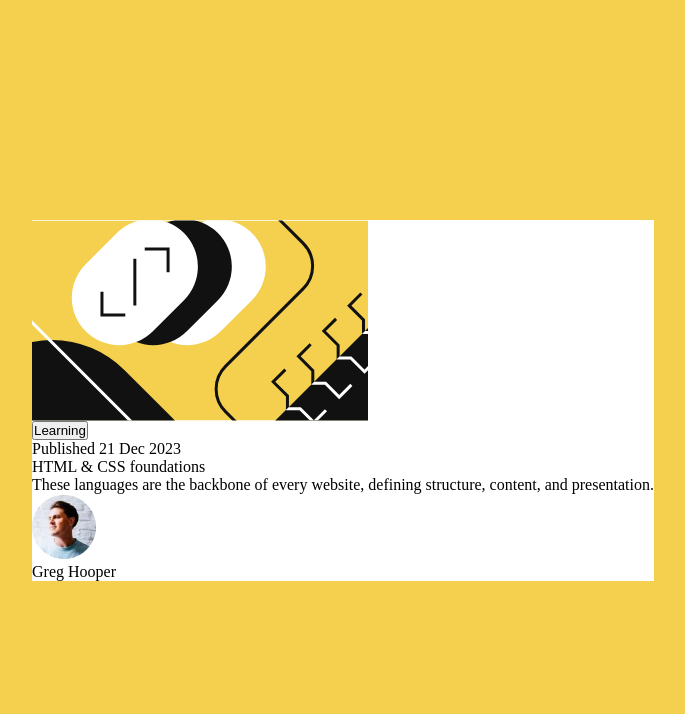
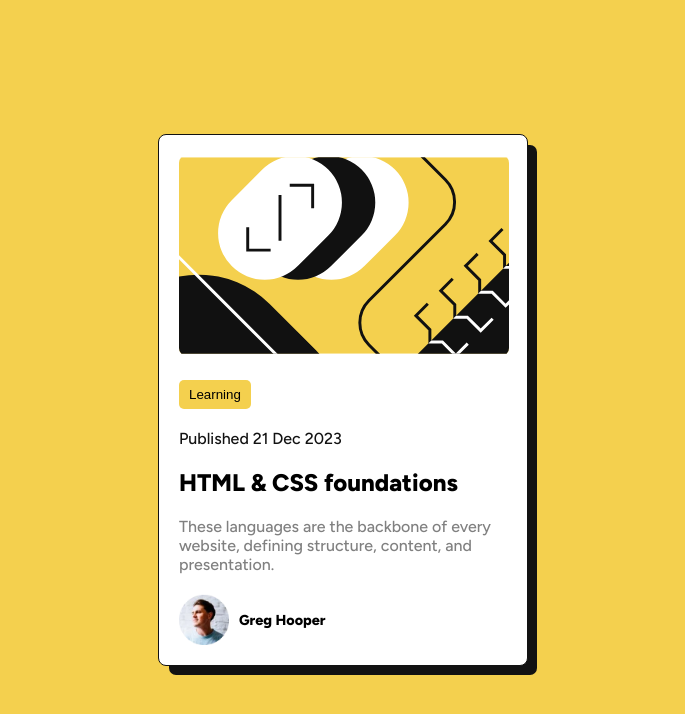
Before and after one commit to AnYa-git/Carte-blog, a plain HTML site: page index.html in a window 1280 px wide. Shown: the whole page, without its empty margins (297-982 px from the left). Drawn offline with Linux system fonts and the light colour scheme.

Commit message:
verison finale de la carte de blog

```diff
--- a/index.html
+++ b/index.html
@@ -9,6 +9,7 @@
   </head>
   <body>
     <div class="card">
+      <div class="imgBlog">
         <svg
           xmlns="http://www.w3.org/2000/svg"
           width="336"
@@ -102,20 +103,22 @@
             </g>
           </g>
           <defs>
-          <clipPath id="a"><path fill="#fff" d="M0 .5h336v200H0z" /></clipPath>
+            <clipPath id="a">
+              <path fill="#fff" d="M0 .5h336v200H0z" />
+            </clipPath>
           </defs>
         </svg>
-
+      </div>
       <button>Learning</button>
-      <p>Published 21 Dec 2023</p>
-      <p>HTML & CSS foundations</p>
-      <p>
+      <p class="published">Published 21 Dec 2023</p>
+      <p class="interactive">HTML & CSS foundations</p>
+      <p class="description">
         These languages are the backbone of every website, defining structure,
         content, and presentation.
       </p>
-      <div>
+      <div class="user">
         <img src="img/image-avatar.webp" alt="avatar de l'utilisateur" />
-        <p>Greg Hooper</p>
+        <p class="userName">Greg Hooper</p>
       </div>
     </div>
   </body>
--- a/style.css
+++ b/style.css
@@ -14,11 +14,70 @@ body {
   justify-content: center;
   align-items: center;
   background-color: hsl(47, 88%, 63%);
+  font-family: figtree, arial;
 }
 
 .card {
   background-color: hsl(0, 0%, 100%);
+  border-radius: 8px;
+  border: 1px solid hsl(0, 0%, 7%);
+  box-shadow: 10px 10px 0px -1px hsl(0, 0%, 7%);
+  -webkit-box-shadow: 10px 10px 0px -1px hsl(0, 0%, 7%);
+  -moz-box-shadow: 10px 10px 0px -1px hsl(0, 0%, 7%);
   display: flex;
   flex-direction: column;
   align-items: flex-start;
+  padding: 20px;
+  gap: 20px;
+  width: 370px;
 }
+
+.imgBlog svg {
+  width: 330px;
+  border-radius: 8px;
+}
+
+button {
+  background-color: hsl(47, 88%, 63%);
+  padding: 7px 10px;
+  border: none;
+  border-radius: 5px;
+}
+
+.published {
+  font-weight: 500;
+  font-size: 1em;
+  color: hsl(0, 0%, 7%);
+}
+
+.interactive {
+  font-weight: 800;
+  font-size: 1.5em;
+  cursor: pointer;
+  transition: color 0.3s;
+}
+
+.interactive:hover {
+  color: hsl(47, 88%, 63%);
+}
+
+.description {
+  font-size: 1em;
+  font-weight: 500;
+  color: hsl(0, 0%, 50%);
+}
+
+.user {
+  display: flex;
+  align-items: center;
+  gap: 10px;
+}
+
+.user img {
+  width: 50px;
+}
+
+.userName {
+  font-weight: 800;
+  font-size: 0.9em;
+}
```
Lines whose indentation alone changed are shown as unchanged.
